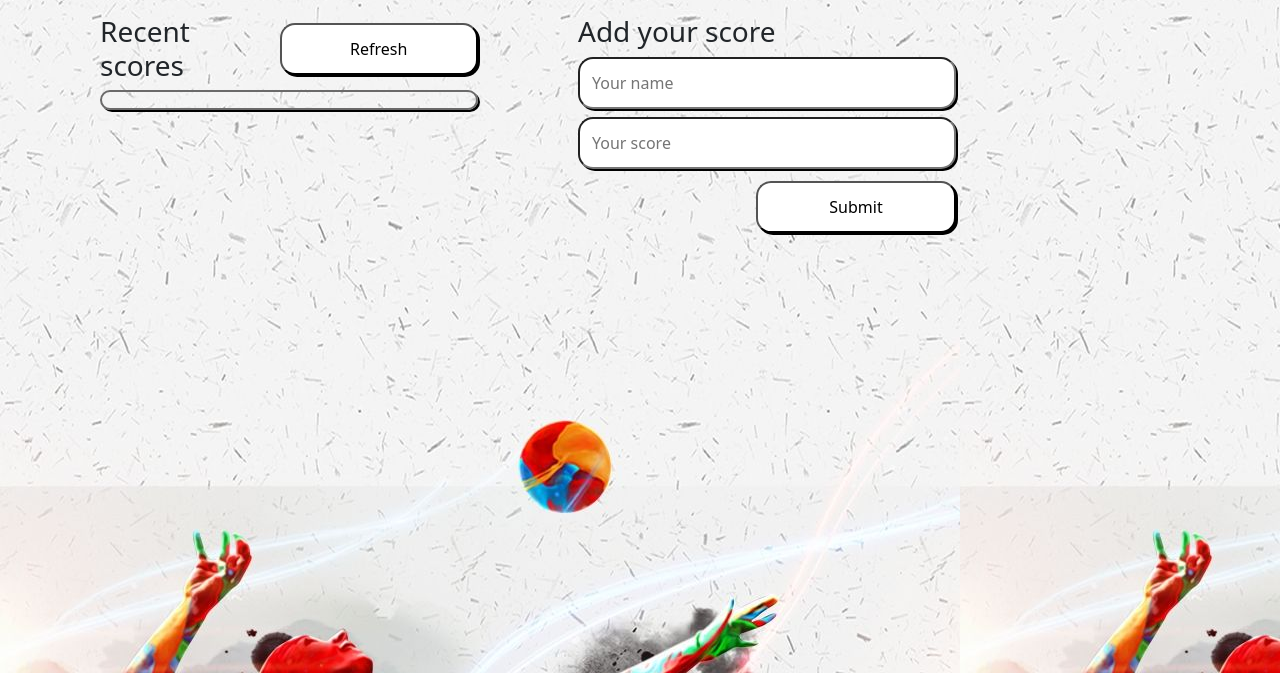
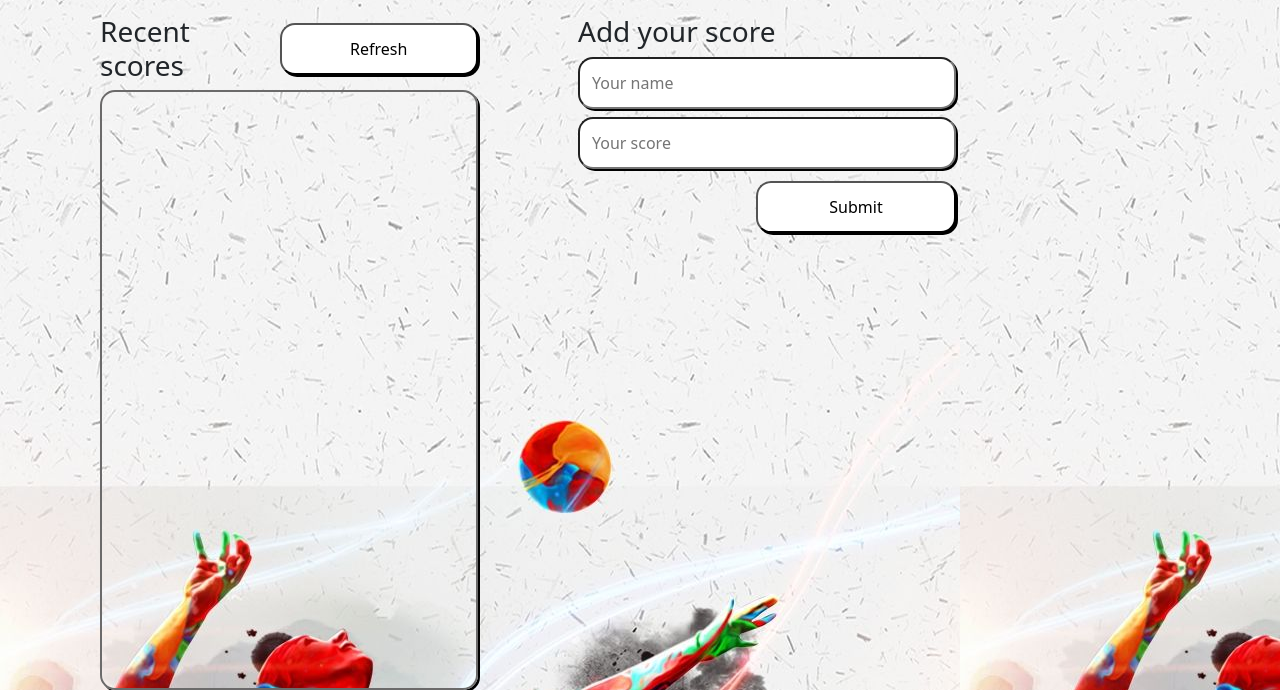
Before and after one commit to fortuneonyeka/LeaderBoard-project, a website built with webpack: page src/index.html in a window 1280 px wide. Shown: the part 127-817 px from the top of the page. Built offline with nearby package versions, Linux system fonts and the light colour scheme; no server answers; files whose address does not match are found by name.

Commit message:
add scrowable functionality

```diff
--- a/src/style.css
+++ b/src/style.css
@@ -75,6 +75,8 @@ input:focus {
   box-shadow: 2px 2px black;
   border-radius: 15px;
   overflow: hidden;
+  height:600px; width:100%;
+  overflow:hidden; overflow-y:scroll;
 }
 
 li:nth-child(odd) {
```
